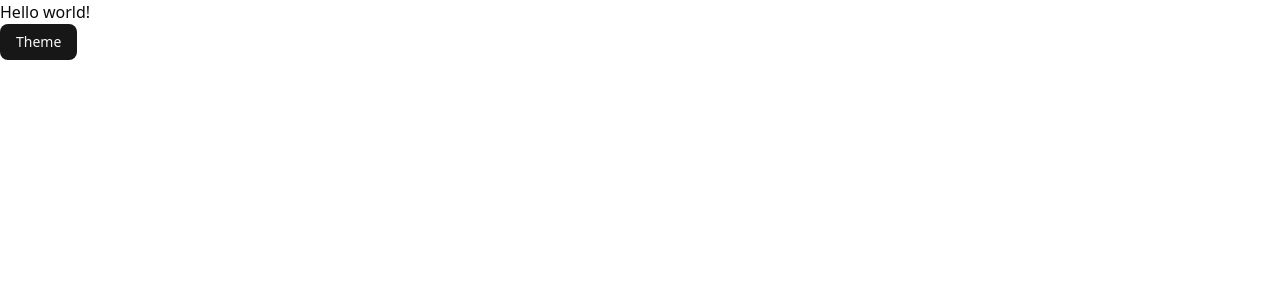
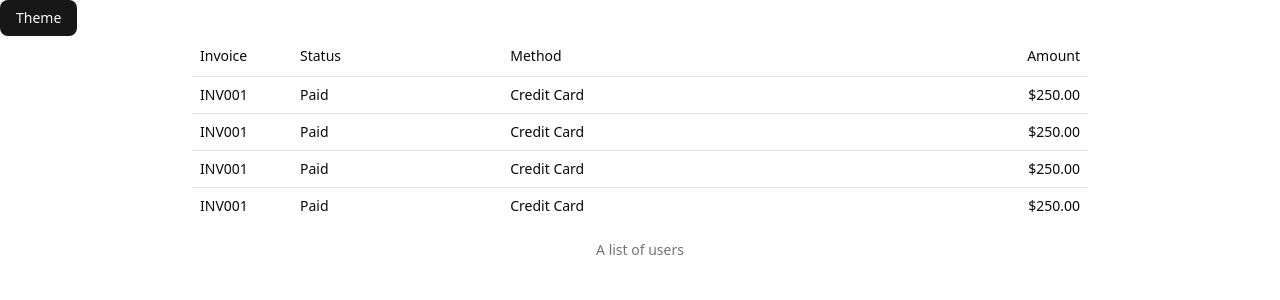
Before and after one commit to NicolasChatelain/modernapi, a React (Vite) app in the folder frontends/React/modern-api-react-frontend/: page / in a window 1280 px wide. Shown: the top 300 px of the page. Built offline with nearby package versions, Linux system fonts and the light colour scheme.

Commit message:
installed and created basic shadn table

```diff
--- a/frontends/React/modern-api-react-frontend/src/App.tsx
+++ b/frontends/React/modern-api-react-frontend/src/App.tsx
@@ -1,4 +1,5 @@
 import { Button } from "./components/ui/button"
+import { Table, TableBody, TableCaption, TableCell, TableHead, TableHeader, TableRow } from "./components/ui/table"
 
 function App() {
 
@@ -10,9 +11,47 @@
 
   return (
     <>
-      <p>Hello world!</p>
       <div>
         <Button onClick={toggleTheme}>Theme</Button>
+      </div>
+      <div className="max-w-4xl w-full mx-auto">
+        <Table>
+          <TableCaption>A list of users</TableCaption>
+          <TableHeader>
+            <TableRow>
+              <TableHead className="w-[100px]">Invoice</TableHead>
+              <TableHead>Status</TableHead>
+              <TableHead>Method</TableHead>
+              <TableHead className="text-right">Amount</TableHead>
+            </TableRow>
+          </TableHeader>
+          <TableBody>
+            <TableRow>
+              <TableCell className="font-medium">INV001</TableCell>
+              <TableCell>Paid</TableCell>
+              <TableCell>Credit Card</TableCell>
+              <TableCell className="text-right">$250.00</TableCell>
+            </TableRow>
+            <TableRow>
+              <TableCell className="font-medium">INV001</TableCell>
+              <TableCell>Paid</TableCell>
+              <TableCell>Credit Card</TableCell>
+              <TableCell className="text-right">$250.00</TableCell>
+            </TableRow>
+            <TableRow>
+              <TableCell className="font-medium">INV001</TableCell>
+              <TableCell>Paid</TableCell>
+              <TableCell>Credit Card</TableCell>
+              <TableCell className="text-right">$250.00</TableCell>
+            </TableRow>
+            <TableRow>
+              <TableCell className="font-medium">INV001</TableCell>
+              <TableCell>Paid</TableCell>
+              <TableCell>Credit Card</TableCell>
+              <TableCell className="text-right">$250.00</TableCell>
+            </TableRow>
+          </TableBody>
+        </Table>
       </div>
     </>
   )
--- /dev/null
+++ b/frontends/React/modern-api-react-frontend/src/components/ui/table.tsx
@@ -0,0 +1,114 @@
+import * as React from "react"
+
+import { cn } from "@/lib/utils"
+
+function Table({ className, ...props }: React.ComponentProps<"table">) {
+  return (
+    <div
+      data-slot="table-container"
+      className="relative w-full overflow-x-auto"
+    >
+      <table
+        data-slot="table"
+        className={cn("w-full caption-bottom text-sm", className)}
+        {...props}
+      />
+    </div>
+  )
+}
+
+function TableHeader({ className, ...props }: React.ComponentProps<"thead">) {
+  return (
+    <thead
+      data-slot="table-header"
+      className={cn("[&_tr]:border-b", className)}
+      {...props}
+    />
+  )
+}
+
+function TableBody({ className, ...props }: React.ComponentProps<"tbody">) {
+  return (
+    <tbody
+      data-slot="table-body"
+      className={cn("[&_tr:last-child]:border-0", className)}
+      {...props}
+    />
+  )
+}
+
+function TableFooter({ className, ...props }: React.ComponentProps<"tfoot">) {
+  return (
+    <tfoot
+      data-slot="table-footer"
+      className={cn(
+        "bg-muted/50 border-t font-medium [&>tr]:last:border-b-0",
+        className
+      )}
+      {...props}
+    />
+  )
+}
+
+function TableRow({ className, ...props }: React.ComponentProps<"tr">) {
+  return (
+    <tr
+      data-slot="table-row"
+      className={cn(
+        "hover:bg-muted/50 data-[state=selected]:bg-muted border-b transition-colors",
+        className
+      )}
+      {...props}
+    />
+  )
+}
+
+function TableHead({ className, ...props }: React.ComponentProps<"th">) {
+  return (
+    <th
+      data-slot="table-head"
+      className={cn(
+        "text-foreground h-10 px-2 text-left align-middle font-medium whitespace-nowrap [&:has([role=checkbox])]:pr-0 [&>[role=checkbox]]:translate-y-[2px]",
+        className
+      )}
+      {...props}
+    />
+  )
+}
+
+function TableCell({ className, ...props }: React.ComponentProps<"td">) {
+  return (
+    <td
+      data-slot="table-cell"
+      className={cn(
+        "p-2 align-middle whitespace-nowrap [&:has([role=checkbox])]:pr-0 [&>[role=checkbox]]:translate-y-[2px]",
+        className
+      )}
+      {...props}
+    />
+  )
+}
+
+function TableCaption({
+  className,
+  ...props
+}: React.ComponentProps<"caption">) {
+  return (
+    <caption
+      data-slot="table-caption"
+      className={cn("text-muted-foreground mt-4 text-sm", className)}
+      {...props}
+    />
+  )
+}
+
+export {
+  Table,
+  TableHeader,
+  TableBody,
+  TableFooter,
+  TableHead,
+  TableRow,
+  TableCell,
+  TableCaption,
+}
```
